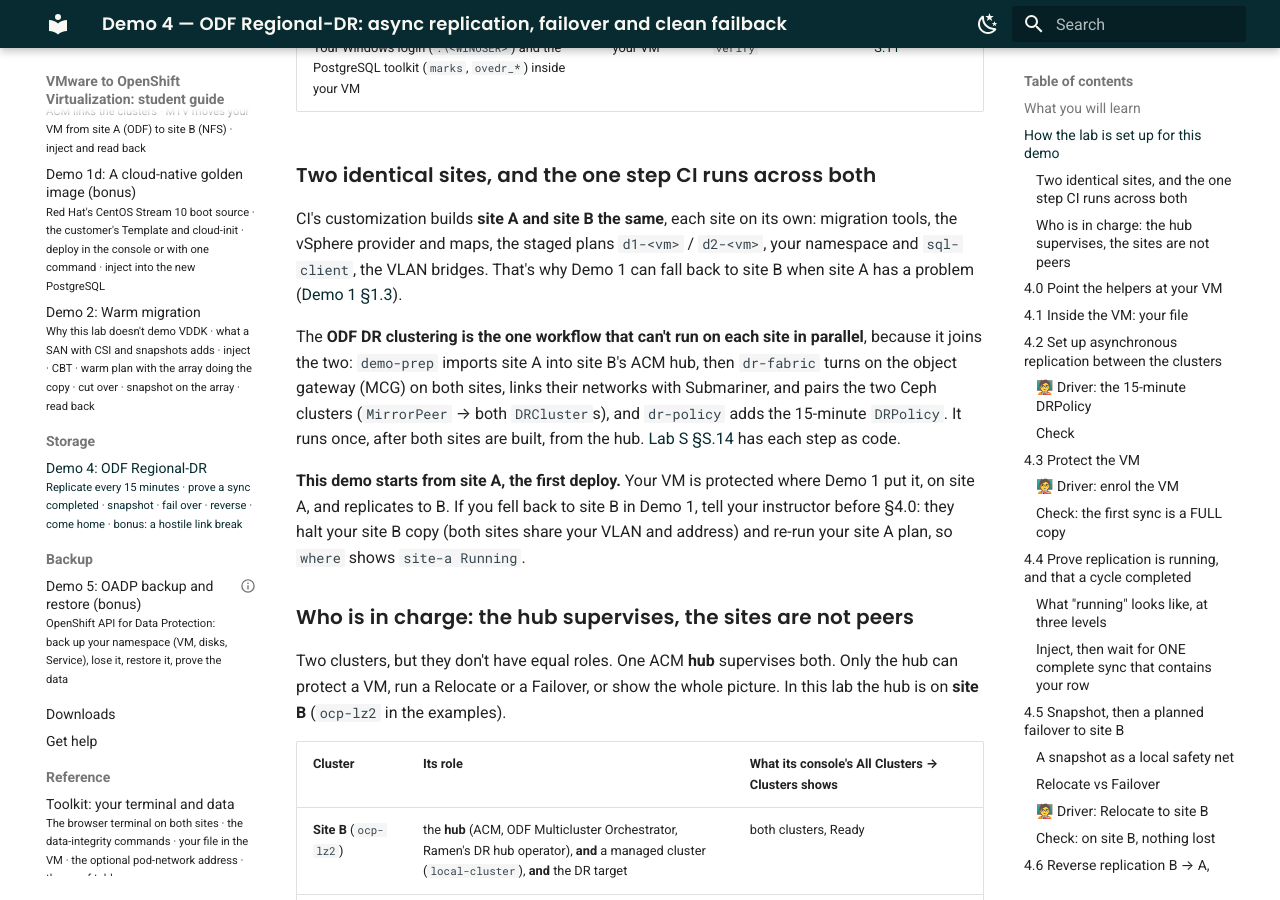
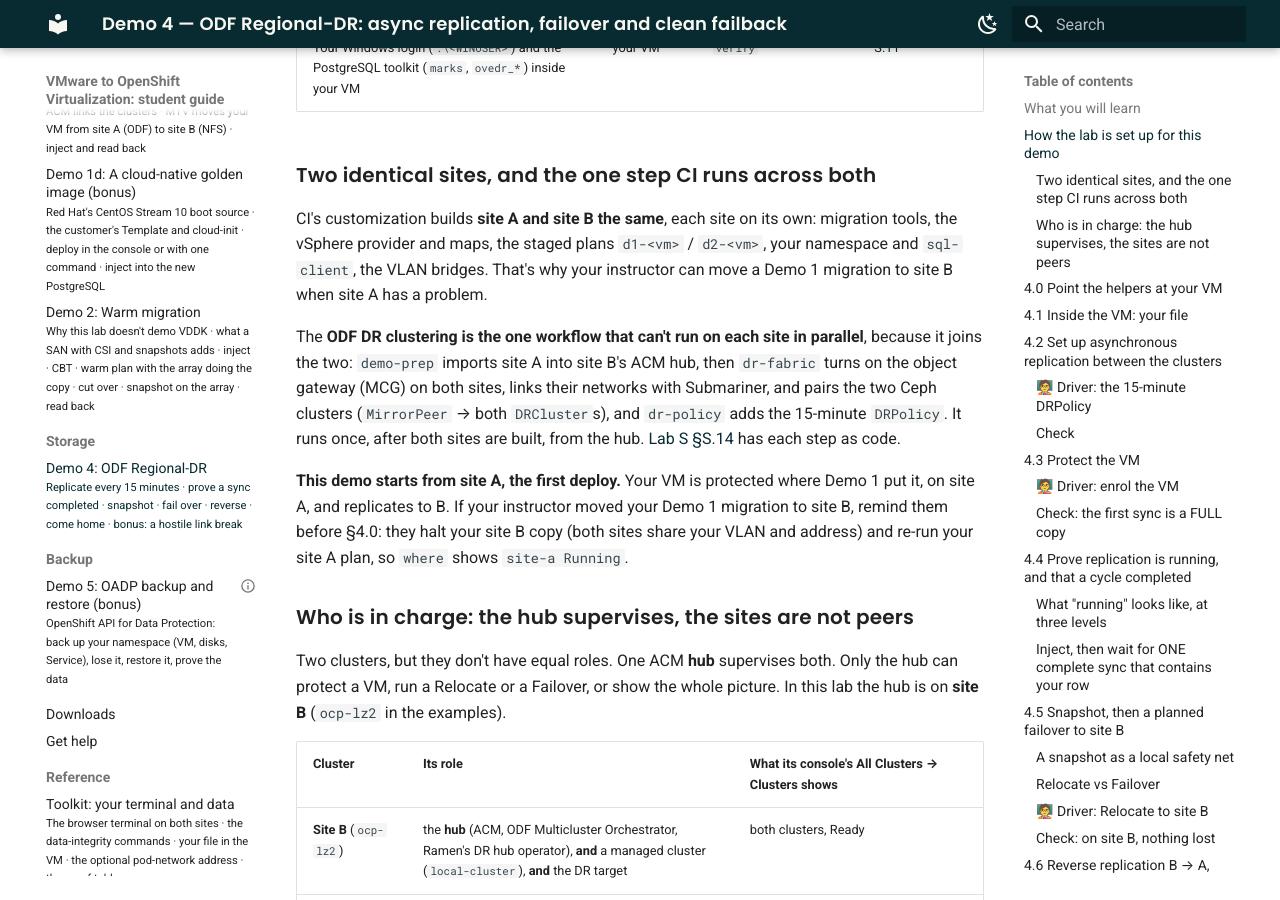
Before and after one commit to paragonmicro-lab/demo-0024-public, an MkDocs documentation site: the page built from docs/demos/04-odf-regional-dr.md, in a window 1280 px wide and 900 px high, scrolled down 1684 px. Built offline with MkDocs 1.6.1 and Material for MkDocs 9.7.7, drawn with Linux system fonts in a browser that asks for light colours; some of the changed text lies outside the part shown.

Commit message:
class @ demo-openshift-ove 9d4c1ee6d15c

```diff
--- a/docs/demos/04-odf-regional-dr.md
+++ b/docs/demos/04-odf-regional-dr.md
@@ -43,7 +43,7 @@
 
 CI's customization builds **site A and site B the same**, each site on its own: migration tools, the vSphere provider
 and maps, the staged plans `d1-<vm>` / `d2-<vm>`, your namespace and `sql-client`, the VLAN bridges. That's why
-Demo 1 can fall back to site B when site A has a problem ([Demo 1 §1.3](01-vmware-to-ove-cold.md)).
+your instructor can move a Demo 1 migration to site B when site A has a problem.
 
 The **ODF DR clustering is the one workflow that can't run on each site in parallel**, because it joins the two:
 `demo-prep` imports site A into site B's ACM hub, then `dr-fabric` turns on the object gateway (MCG) on both sites,
@@ -51,7 +51,7 @@
 `dr-policy` adds the 15-minute `DRPolicy`. It runs once, after both sites are built, from the hub. [Lab S §S.14](setup-how-the-lab-is-built.md) has each step as code.
 
 **This demo starts from site A, the first deploy.** Your VM is protected where Demo 1 put it, on site A, and
-replicates to B. If you fell back to site B in Demo 1, tell your instructor before §4.0: they halt your site B copy
+replicates to B. If your instructor moved your Demo 1 migration to site B, remind them before §4.0: they halt your site B copy
 (both sites share your VLAN and address) and re-run your site A plan, so `where` shows `site-a Running`.
 
 ### Who is in charge: the hub supervises, the sites are not peers
```
Also changed, not shown: other parts of docs/demos/04-odf-regional-dr.md (+2 -2 lines), docs/demos/01-vmware-to-ove-cold.md (+2 -30 lines), docs/student-guide.md (+4 -4 lines).
